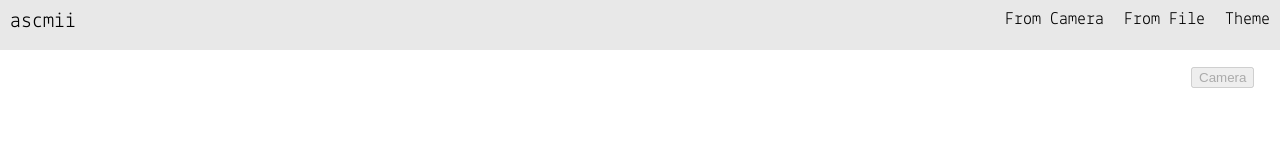
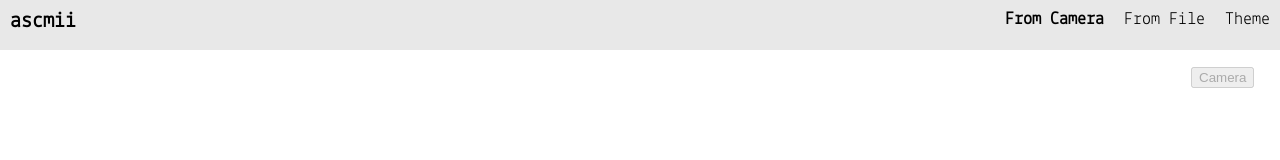
Before and after one commit to Nickprovs/ascmii, a React (Create React App) app: page /camera in a window 1280 px wide. Shown: the top 160 px of the page. Built offline with nearby package versions, Linux system fonts and the light colour scheme.

Commit message:
more navbar tweaks

```diff
--- a/src/components/navBar.js
+++ b/src/components/navBar.js
@@ -1,5 +1,5 @@
 import React, { Component } from "react";
-import { NavLink } from "react-router-dom";
+import { NavLink, Link } from "react-router-dom";
 import PlainButton from "./common/plainButton";
 import "../styles/navBar.css";
 
@@ -14,7 +14,10 @@ class NavBar extends Component {
 
   handleNavBarClick() {
     this.setState({ isOpen: !this.state.isOpen });
-    console.log(this.state.isOpen);
+  }
+
+  handleTitleBarClick() {
+    if (this.state.isOpen) this.setState({ isOpen: false });
   }
 
   render() {
@@ -23,7 +26,14 @@ class NavBar extends Component {
       <div className="nav">
         <input type="checkbox" id="nav-check" onClick={this.handleNavBarClick.bind(this)} checked={this.state.isOpen} />
         <div className="nav-header">
-          <div className="nav-title">ascmii</div>
+          <Link
+            onClick={this.handleTitleBarClick.bind(this)}
+            to="/"
+            style={{ textDecoration: "none" }}
+            className="nav-title"
+          >
+            ascmii
+          </Link>
         </div>
         <div className="nav-btn">
           <label htmlFor="nav-check">
@@ -34,17 +44,15 @@ class NavBar extends Component {
         </div>
 
         <div className="nav-links" onClick={this.handleNavBarClick.bind(this)}>
-          <NavLink className="nav-item nav-link" to="/camera">
+          <NavLink activeStyle={{ fontWeight: "bold" }} className="nav-item nav-link" to="/camera">
             From Camera
           </NavLink>
-          <NavLink className="nav-item nav-link" to="/file">
+          <NavLink activeStyle={{ fontWeight: "bold" }} className="nav-item nav-link" to="/file">
             From File
           </NavLink>
-          <div style={{}} className="nav-item">
-            <PlainButton onClick={onThemeClick} className="plainButton-navBar">
-              Theme
-            </PlainButton>
-          </div>
+          <a style={{ cursor: "pointer" }} onClick={onThemeClick}>
+            Theme
+          </a>
         </div>
       </div>
     );
--- a/src/styles/navBar.css
+++ b/src/styles/navBar.css
@@ -17,6 +17,7 @@
 
 .nav > .nav-header > .nav-title {
   display: inline-block;
+  font-weight: bold;
   font-size: 22px;
   color: var(--f1);
   padding: 10px 10px 10px 10px;
```
